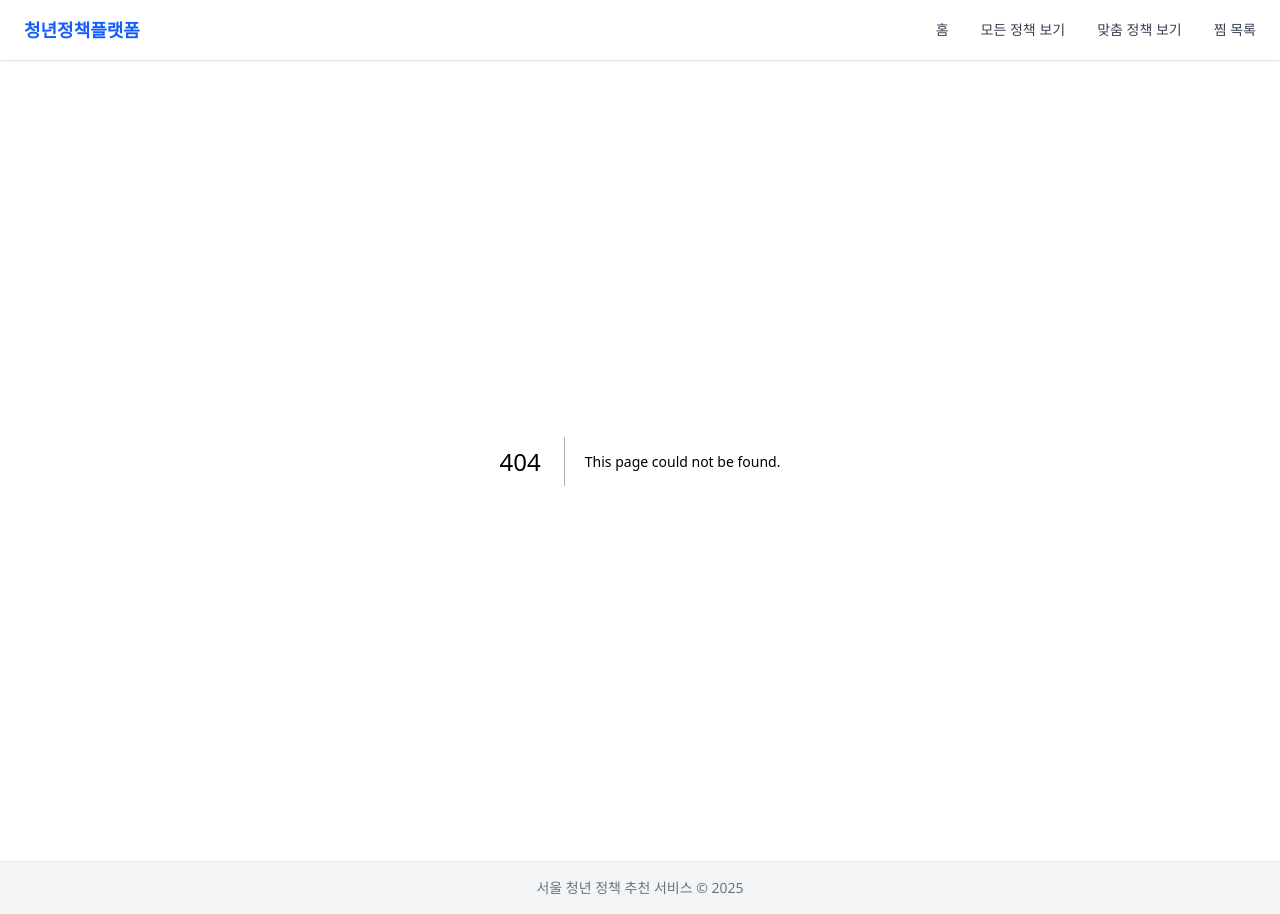
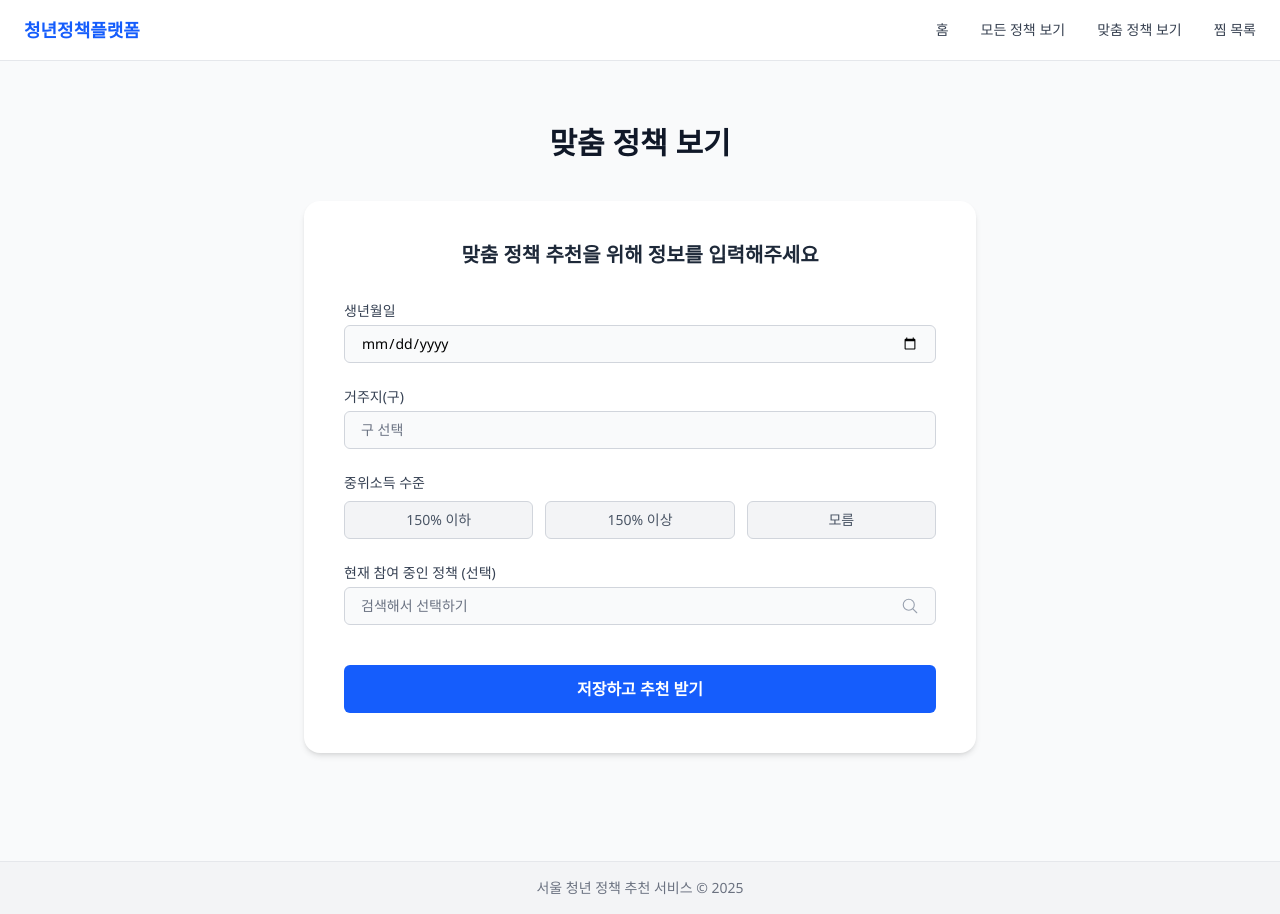
Before and after one commit to ohgyulim/-, a Next.js app: page /personal-policies in a window 1280 px wide. Before the commit this address had no page. Built offline with nearby package versions, Linux system fonts and the light colour scheme.

Commit message:
[feat] 사용자 정보 입력 폼 UI 렌더링(#8)

```diff
--- a/app/components/BasicInfoForm.js
+++ b/app/components/BasicInfoForm.js
@@ -6,6 +6,8 @@ import PolicyModal from "./PolicyModal";
 import { IoSearchOutline } from "react-icons/io5";
 
 export default function BasicInfoForm() {
+  const [birthDate, setBirthDate] = useState("");
+
   const [showSeoulModal, setShowSeoulModal] = useState(false);
   const [selectedDistrict, setSelectedDistrict] = useState("");
 
@@ -23,12 +25,16 @@ export default function BasicInfoForm() {
         </h2>
         <form className="flex flex-wrap gap-4 items-end">
           {/* 출생연도 */}
+
           <div className="flex flex-col">
-            <label className="text-sm text-gray-700 mb-1">출생연도</label>
+            <label className="block text-sm font-medium text-gray-700 mb-1">
+              생년월일
+            </label>
             <input
               type="date"
-              defaultValue="1999-01-01"
-              className="w-40 px-3 py-2 bg-gray-50 border border-gray-300 rounded-md text-sm text-gray-500"
+              value={birthDate}
+              onChange={(e) => setBirthDate(e.target.value)}
+              className="w-full px-4 py-2 border border-gray-300 rounded-md text-sm bg-gray-50 text-gray-500"
             />
           </div>
 
--- a/app/components/Header.js
+++ b/app/components/Header.js
@@ -1,3 +1,5 @@
+import Link from "next/link";
+
 export default function Header() {
   return (
     <header className="w-full py-4 px-6 border-b shadow-sm bg-white">
@@ -7,9 +9,9 @@ export default function Header() {
         </a>
         <nav className="space-x-4 text-sm text-gray-700">
           <a href="/">홈</a>
-          <a href="/policies">모든 정책 보기</a>
-          <a href="/recommend">맞춤 정책 보기</a>
-          <a href="/likes">찜 목록</a>
+          <Link href="/policies">모든 정책 보기</Link>
+          <Link href="/personal-policies">맞춤 정책 보기</Link>
+          <Link href="/likes">찜 목록</Link>
         </nav>
       </div>
     </header>
--- a/app/page.js
+++ b/app/page.js
@@ -92,7 +92,7 @@ export default function Home() {
 
   return (
     <div>
-      <section className="text-center py-8 px-4 bg-gray-50">
+      <section className="text-center py-16 px-4 bg-gray-50">
         <h2 className="text-3xl font-bold text-gray-800 mb-2">
           서울 청년 정책 추천 서비스
         </h2>
--- /dev/null
+++ b/app/personal-policies/page.js
@@ -0,0 +1,143 @@
+"use client";
+
+import { useState } from "react";
+import { IoSearchOutline } from "react-icons/io5";
+import SeoulModal from "../components/SeoulModal";
+import PolicyModal from "../components/PolicyModal";
+
+export default function PersonalPolicies() {
+  const [birthDate, setBirthDate] = useState("");
+  const [showSeoulModal, setShowSeoulModal] = useState(false);
+  const [selectedDistrict, setSelectedDistrict] = useState("");
+  const [incomeLevel, setIncomeLevel] = useState("");
+  const [showPolicyModal, setShowPolicyModal] = useState(false);
+  const [selectedPolicies, setSelectedPolicies] = useState([]);
+
+  const clickSeoulModal = () => setShowSeoulModal((prev) => !prev);
+  const clickPolicyModal = () => setShowPolicyModal((prev) => !prev);
+
+  return (
+    <div className="bg-gray-50 min-h-screen py-16 px-4">
+      <h2 className="text-3xl font-bold text-gray-900 mb-10 text-center">
+        맞춤 정책 보기
+      </h2>
+
+      <section className="bg-white p-10 rounded-2xl shadow-md max-w-2xl mx-auto">
+        <h3 className="text-xl font-semibold text-gray-800 mb-8 text-center">
+          맞춤 정책 추천을 위해 정보를 입력해주세요
+        </h3>
+
+        <div className="space-y-6">
+          {/* 생년월일 */}
+          <div>
+            <label className="block text-sm font-medium text-gray-700 mb-1">
+              생년월일
+            </label>
+            <input
+              type="date"
+              value={birthDate}
+              onChange={(e) => setBirthDate(e.target.value)}
+              className="w-full px-4 py-2 border border-gray-300 rounded-md text-sm bg-gray-50"
+            />
+          </div>
+
+          {/* 거주지 */}
+          <div>
+            <label className="block text-sm font-medium text-gray-700 mb-1">
+              거주지(구)
+            </label>
+            <button
+              type="button"
+              onClick={clickSeoulModal}
+              className="w-full flex justify-between items-center px-4 py-2 bg-gray-50 border border-gray-300 rounded-md text-sm text-gray-500"
+            >
+              {selectedDistrict || "구 선택"}
+            </button>
+            {showSeoulModal && (
+              <SeoulModal
+                clickSeoulModal={clickSeoulModal}
+                setSelectedDistrict={setSelectedDistrict}
+              />
+            )}
+          </div>
+
+          {/* 중위소득 수준 */}
+          <div>
+            <label className="block text-sm font-medium text-gray-700 mb-2">
+              중위소득 수준
+            </label>
+            <div className="flex gap-3">
+              {["150% 이하", "150% 이상", "모름"].map((option) => (
+                <button
+                  key={option}
+                  type="button"
+                  onClick={() => setIncomeLevel(option)}
+                  className={`flex-1 px-4 py-2 rounded-md border text-sm transition ${
+                    incomeLevel === option
+                      ? "bg-blue-600 text-white border-blue-600"
+                      : "bg-gray-100 text-gray-600 border-gray-300"
+                  }`}
+                >
+                  {option}
+                </button>
+              ))}
+            </div>
+          </div>
+
+          {/* 현재 참여 중인 정책 */}
+          <div>
+            <label className="block text-sm font-medium text-gray-700 mb-1">
+              현재 참여 중인 정책 (선택)
+            </label>
+            <button
+              type="button"
+              onClick={clickPolicyModal}
+              className="w-full flex items-center justify-between px-4 py-2 bg-gray-50 border border-gray-300 rounded-md text-sm text-gray-500"
+            >
+              <span>검색해서 선택하기</span>
+              <IoSearchOutline size={18} className="text-gray-400" />
+            </button>
+
+            {/* 선택된 정책 리스트 */}
+            {selectedPolicies.length > 0 && (
+              <div className="flex flex-wrap gap-2 mt-3">
+                {selectedPolicies.map((policy, index) => (
+                  <span
+                    key={index}
+                    className="flex items-center bg-blue-50 text-blue-700 rounded-full px-3 py-1 text-sm"
+                  >
+                    {policy}
+                    <button
+                      type="button"
+                      onClick={() =>
+                        setSelectedPolicies((prev) =>
+                          prev.filter((p) => p !== policy)
+                        )
+                      }
+                      className="ml-1 text-blue-400 hover:text-blue-600"
+                    >
+                      ×
+                    </button>
+                  </span>
+                ))}
+              </div>
+            )}
+          </div>
+
+          {/* 모달 */}
+          {showPolicyModal && (
+            <PolicyModal
+              clickPolicyModal={clickPolicyModal}
+              setSelectedPolicies={setSelectedPolicies}
+            />
+          )}
+        </div>
+
+        {/* 저장 버튼 */}
+        <button className="w-full mt-10 bg-blue-600 hover:bg-blue-700 text-white text-base font-semibold py-3 rounded-md transition">
+          저장하고 추천 받기
+        </button>
+      </section>
+    </div>
+  );
+}
```
